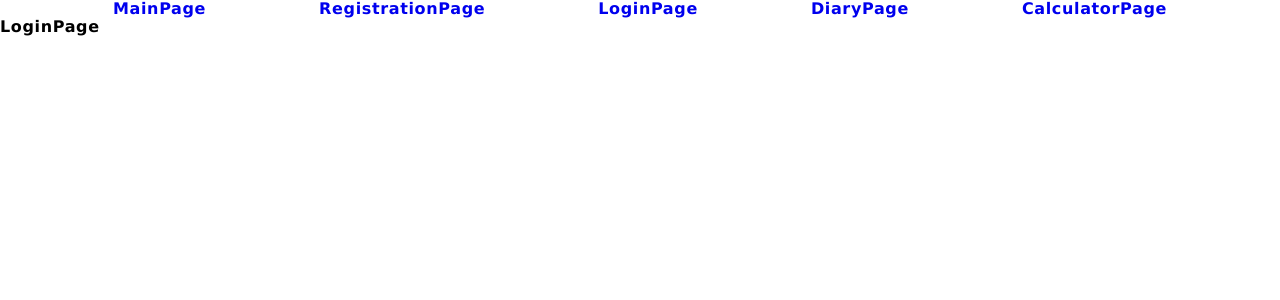
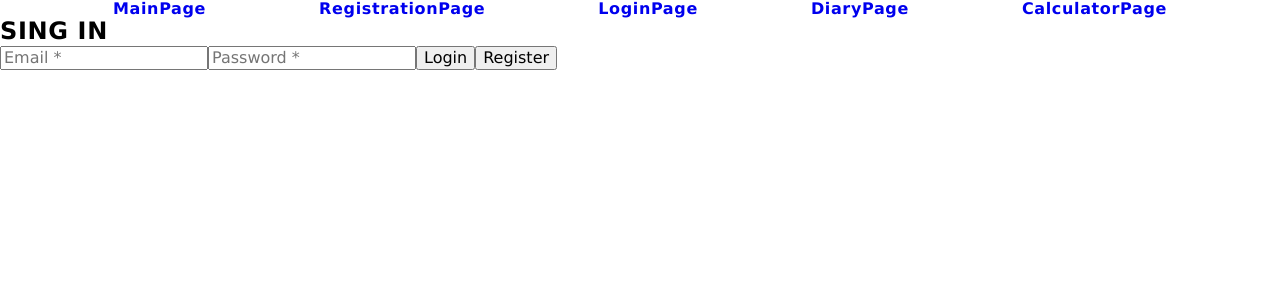
Before and after one commit to Taras-Roboteckyi/React_TeamProject_Health, a React (Create React App) app: page /login in a window 1280 px wide. Shown: the top 300 px of the page. Built offline with nearby package versions, Linux system fonts and the light colour scheme.

Commit message:
create LoginForm

```diff
--- /dev/null
+++ b/src/components/LoginForm/LoginForm.jsx
@@ -0,0 +1,39 @@
+// import { useState } from 'react';
+// import { useDispatch } from 'react-redux';
+// import authOperations from '../../redux/auth/auth-operations';
+
+export const LoginForm = () => {
+    // const dispatch = useDispatch();
+    // const [email, setEmail] = useState('');
+    // const [password, setPassword] = useState('');
+
+    // const handleChange = ({ target: { name, value } }) => {
+    //   switch (name) {
+    //     case 'email':
+    //       return setEmail(value);
+    //     case 'password':
+    //       return setPassword(value);
+    //     default:
+    //     return;
+    //   }
+    // };
+
+    // const handleSubmit = e => {
+    //   e.preventDefault();
+    //   dispatch(authOperations.logIn({ email, password }));
+    //   setEmail('');
+    //   setPassword('');
+    // };
+
+
+    return (
+        <>
+          <form>
+            <input type="email" name="email" placeholder="Email *" required/>
+            <input type="password" name="password" minlength="6" placeholder="Password *" required />
+            <button type="submit">Login</button>
+            <button type="submit">Register</button>
+          </form>
+        </>
+    )
+}
--- a/src/pages/LoginPage/LoginPage.jsx
+++ b/src/pages/LoginPage/LoginPage.jsx
@@ -1,7 +1,11 @@
+import { LoginForm } from "../../components/LoginForm/LoginForm";
+
+
 export const LoginPage = () => {
   return (
     <main>
-      <div>LoginPage</div>
+      <h2>SING IN</h2>
+      <LoginForm />
     </main>
   );
 };
```
